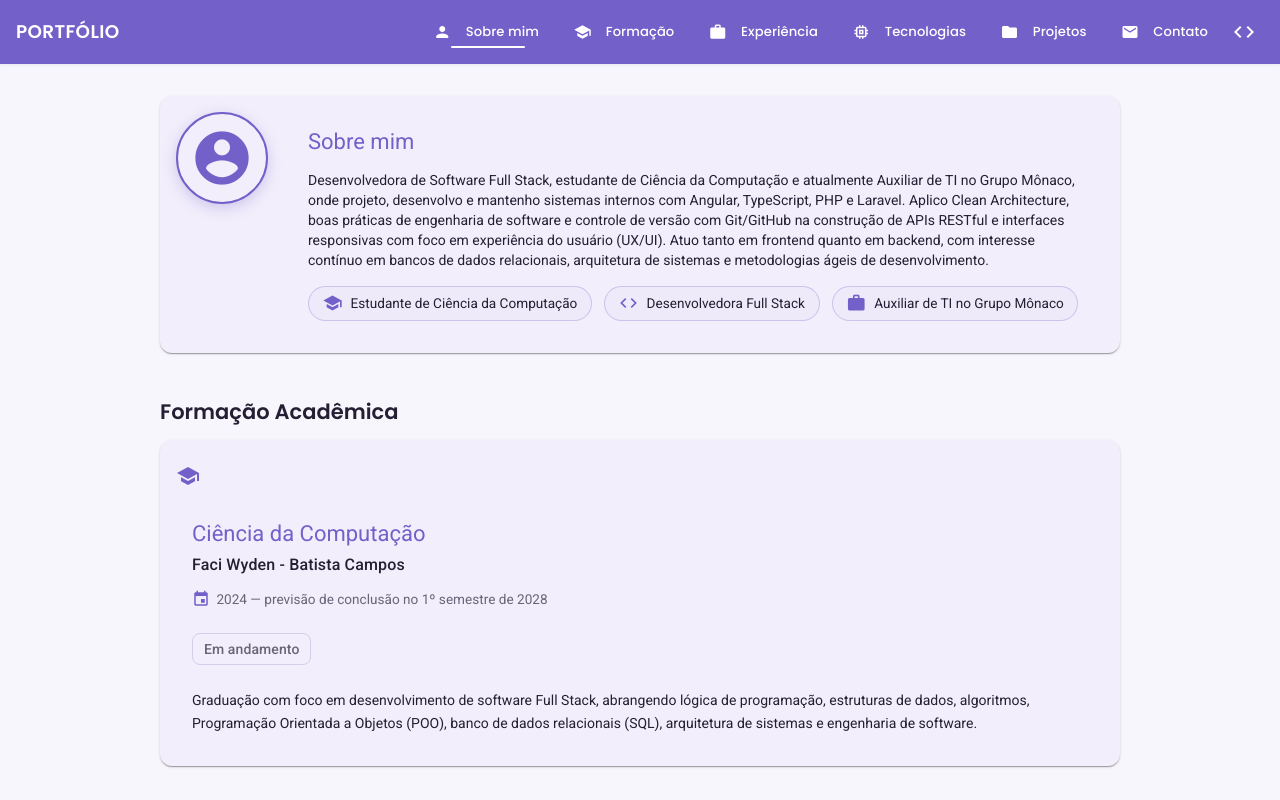
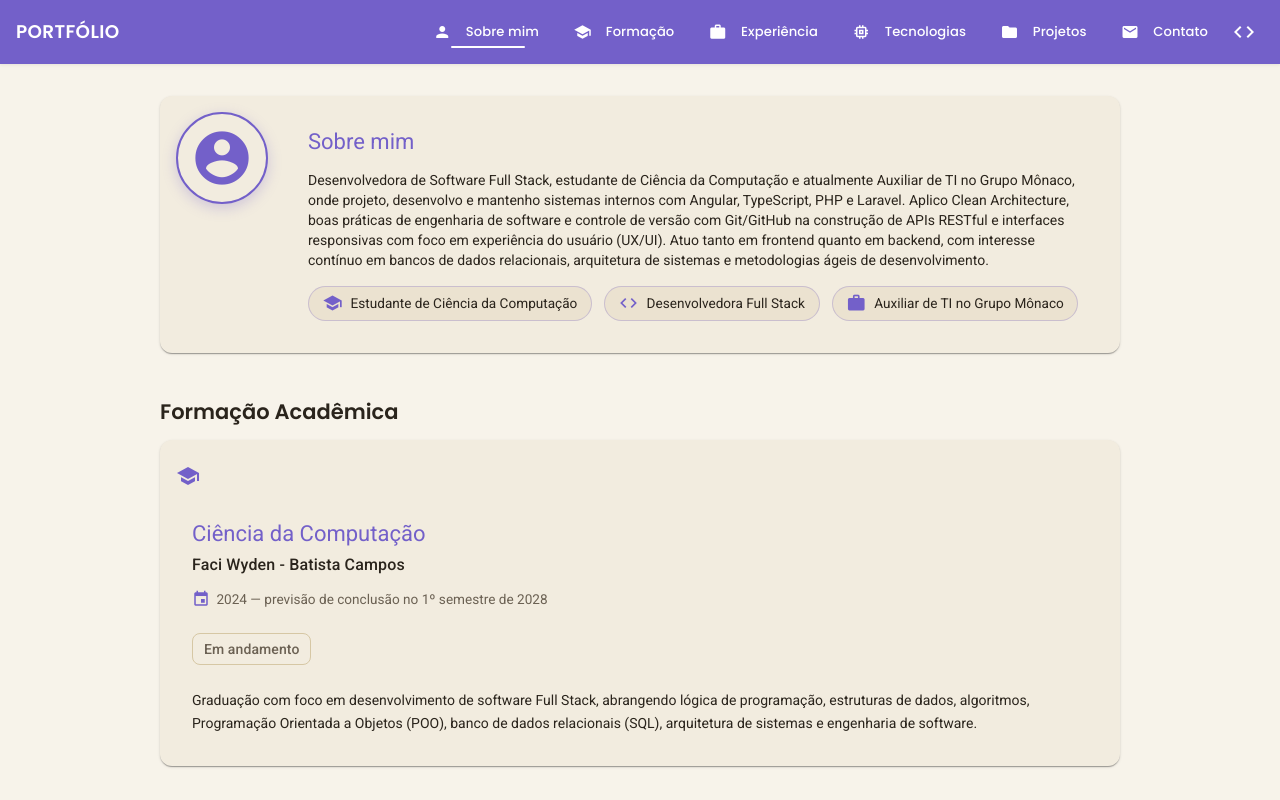
Before and after one commit to MariaClaraCorecha/portfolio, an Angular app: page / in a window 1280 px wide. Shown: the top 800 px of the page. Built offline with nearby package versions, Linux system fonts and the light colour scheme.

Commit message:
feat: update tech icon interface and enhance color palette in styles for improved accessibility

```diff
--- a/src/app/shared/tech-icon.ts
+++ b/src/app/shared/tech-icon.ts
@@ -5,9 +5,7 @@ export interface TechIcon {
 
 interface LogoEntry {
   slug: string;
-  /** Brand hex color. Omit for logos blocked on the colorizing CDN (trademark restrictions) — those fall back to a monochrome icon. */
   color?: string;
-  /** Use the full-color devicon artwork instead of the simple-icons wordmark. */
   source?: 'devicon';
 }
 
--- a/src/styles.scss
+++ b/src/styles.scss
@@ -17,16 +17,20 @@ $tertiary: #4a4374;
 $tertiary-container: #dad4f0;
 $on-tertiary-container: #2e2856;
 
-$ink: #241f33;
-$ink-soft: #6b6478;
+$ink: #2a241c;
+$ink-soft: #6b6153;
 
-$bg: #f8f6fd;
-$surface-container-low: #f2eefb;
-$surface-container: #efeafa;
-$surface-container-high: #e6dff6;
-$surface-container-highest: #ddd3f1;
-$outline: #d6ccec;
-$outline-variant: #eae5f7;
+// Warm pastel-beige neutrals for the background/surfaces, kept distinct
+// from the purple brand accent (primary/tertiary above) so the palette
+// reads as neutral canvas + color accent rather than all-purple.
+$bg: #f7f3ea;
+$surface: #fffdf8;
+$surface-container-low: #f2ecdf;
+$surface-container: #ebe2d0;
+$surface-container-high: #e1d5bd;
+$surface-container-highest: #d5c6a8;
+$outline: #d6c7a4;
+$outline-variant: #ece3cf;
 
 html {
   height: 100%;
@@ -59,12 +63,12 @@ html {
 
   --mat-sys-background: #{$bg};
   --mat-sys-on-background: #{$ink};
-  --mat-sys-surface: #ffffff;
+  --mat-sys-surface: #{$surface};
   --mat-sys-on-surface: #{$ink};
   --mat-sys-on-surface-variant: #{$ink-soft};
   --mat-sys-surface-dim: #{$surface-container-low};
-  --mat-sys-surface-bright: #ffffff;
-  --mat-sys-surface-container-lowest: #ffffff;
+  --mat-sys-surface-bright: #{$surface};
+  --mat-sys-surface-container-lowest: #{$surface};
   --mat-sys-surface-container-low: #{$surface-container-low};
   --mat-sys-surface-container: #{$surface-container};
   --mat-sys-surface-container-high: #{$surface-container-high};
@@ -113,13 +117,13 @@ h3 {
 }
 
 .mat-toolbar {
-  box-shadow: 0 1px 3px rgba(36, 31, 51, 0.08);
+  box-shadow: 0 1px 3px rgba(42, 36, 28, 0.08);
 }
 
 .mat-mdc-card {
   border: 1px solid var(--mat-sys-outline-variant);
   border-radius: 12px;
-  box-shadow: 0 1px 2px rgba(36, 31, 51, 0.05);
+  box-shadow: 0 1px 2px rgba(42, 36, 28, 0.05);
   transition: box-shadow 0.2s ease-in-out, transform 0.2s ease-in-out;
 
   &:hover {
```
